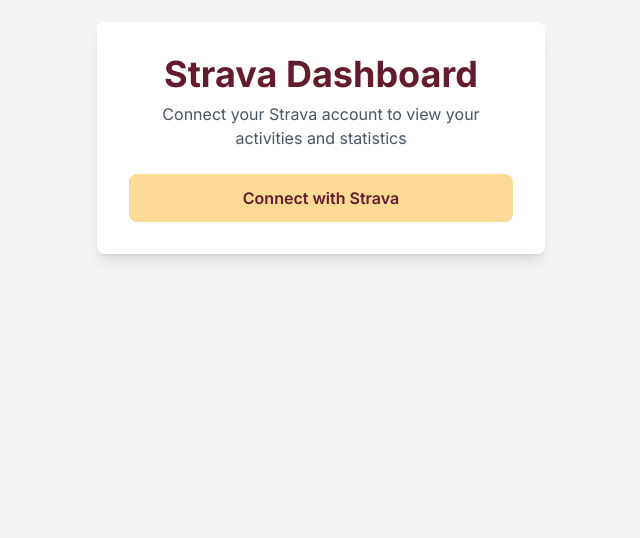
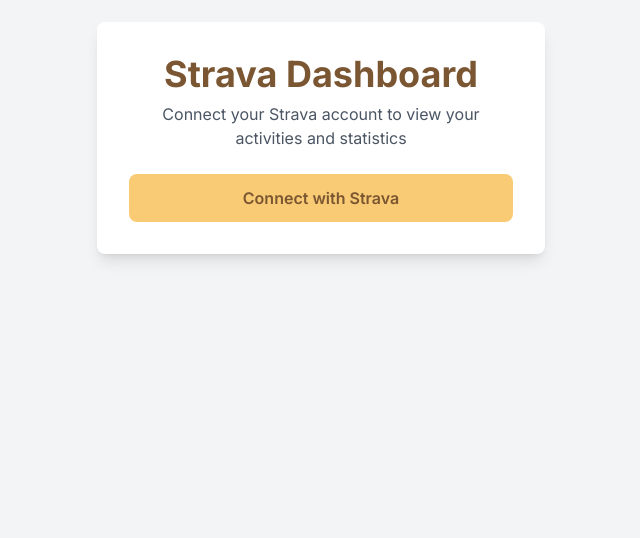
Before and after one commit to xiring/strava-dashboard, a Next.js app: page / in a window 1280 px wide. Shown: the part 262-800 px from the top of the page, without its empty margins (319-959 px from the left). Built offline with nearby package versions, Linux system fonts and the light colour scheme; no server answers.

Commit message:
Update Tailwind CSS color palette and modify database schema

```diff
--- a/tailwind.config.js
+++ b/tailwind.config.js
@@ -10,13 +10,13 @@
     extend: {
       colors: {
         strava: {
-          orange: '#FC4C02',
+          orange: '#F49B00',
         },
         palette: {
-          light: '#FBDB93',
-          medium: '#BE5B50',
-          dark: '#8A2D3B',
-          darkest: '#641B2E',
+          light: '#F8CB74',    // light amber (bottom stripe)
+          medium: '#F49B00',   // vibrant amber (third stripe)
+          dark: '#A86E1E',     // warm brown-orange (second stripe)
+          darkest: '#7B5632',  // deep brown (top stripe)
         },
       },
     },
```
Also changed, not shown: 1 other file (tests, documents, lock files or other folders).
